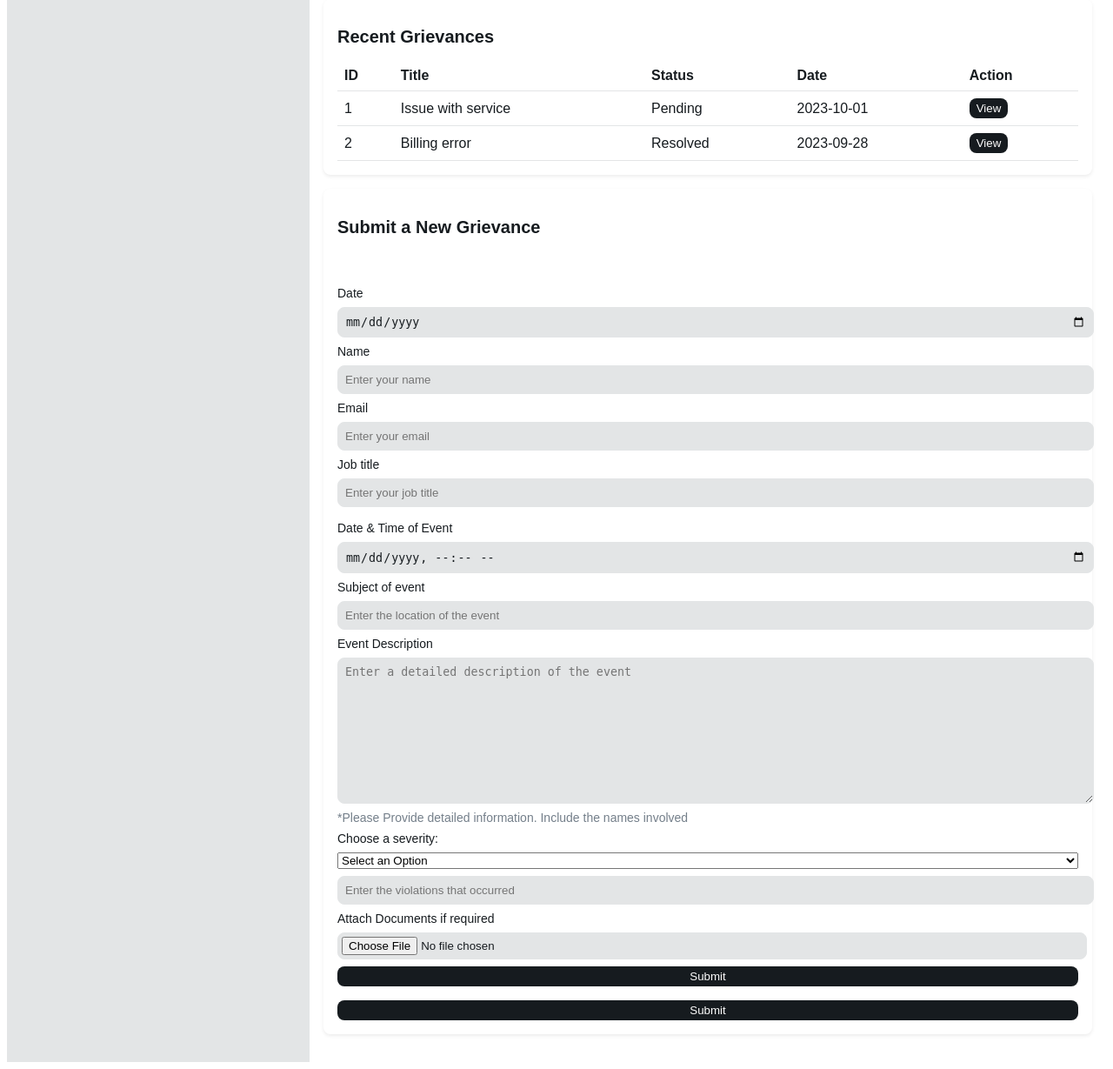
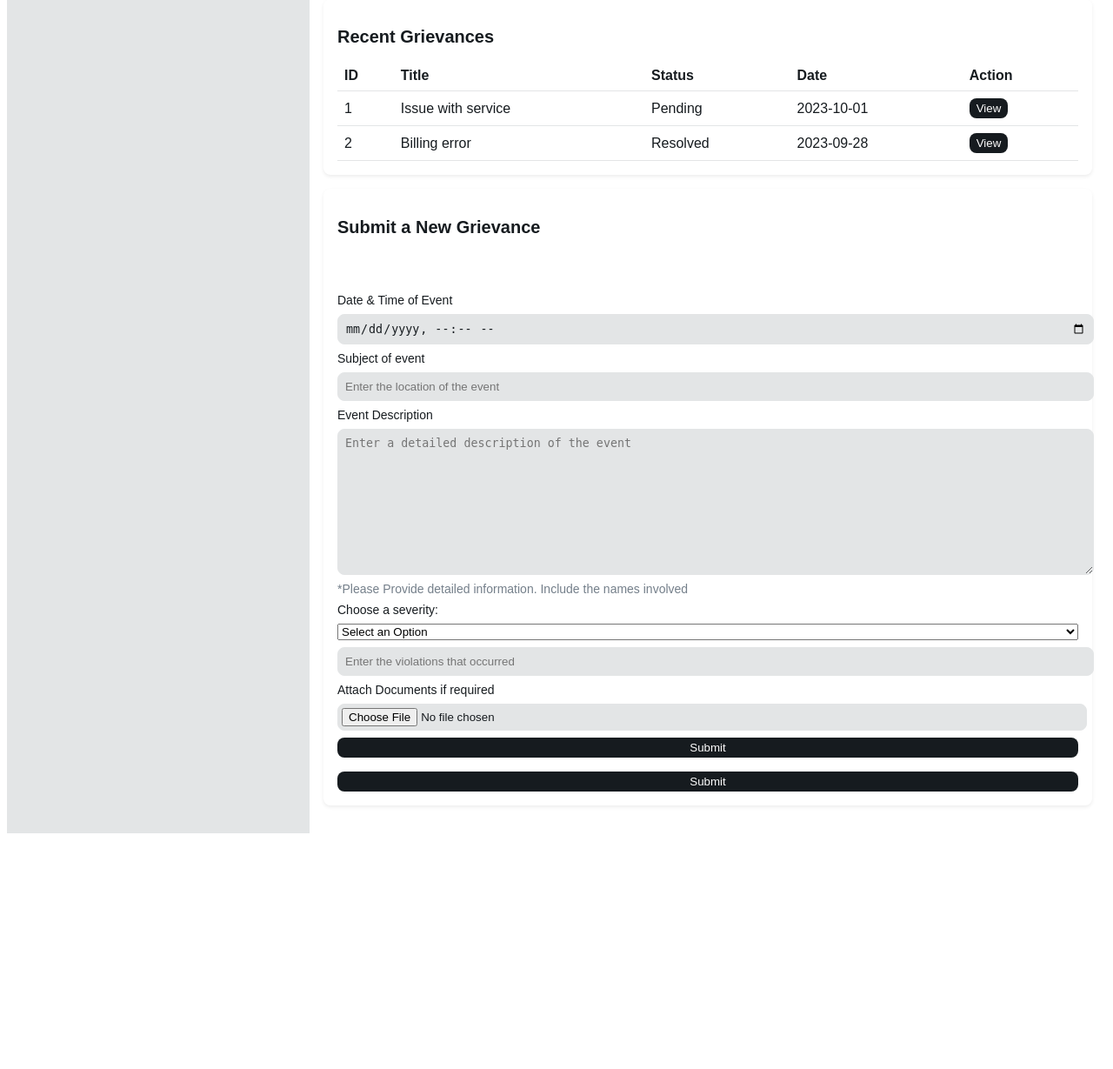
Before and after one commit to PratikVR/OdooCombat, a Django app: template grievance_system/templates/emp_home.html in a window 1280 px wide. Shown: the part 309-1538 px from the top of the page at 87% size. After the commit the page ends 1267 px from the top, so only its background shows below. Run offline with Django 3.2, Linux system fonts and the light colour scheme; the template is opened without the code that fills it, so the values that code supplies are empty.

Commit message:
renamed css file and modified the emp_home

```diff
--- a/grievance_system/templates/emp_home.html
+++ b/grievance_system/templates/emp_home.html
@@ -73,14 +73,6 @@
                     {% csrf_token %}
                     <div class="form-section">
                         <p> {{data.username}} </p>
-                        <label for="date">Date</label>
-                        <input name='today_data' type="date" id="date" />
-                        <label for="name">Name</label>
-                        <input name='name' type="text" name="name" id="name" placeholder="Enter your name" autocomplete="name" required />
-                        <label for="email">Email</label>
-                        <input name='email' type="email" name="email" id="email" placeholder="Enter your email" autocomplete="email" required />
-                        <label for="JobTitle">Job title</label>
-                        <input name='dept' type="text" name="JobTitle" id="JobTitle" placeholder="Enter your job title" />
                     </div>
                     <div class="form-section">
                         <label for="DateTime">Date & Time of Event</label>
```
Also changed, not shown: grievance_system/static/adminDashboard.css (renamed from grievance_system/static/dashboard.css).
